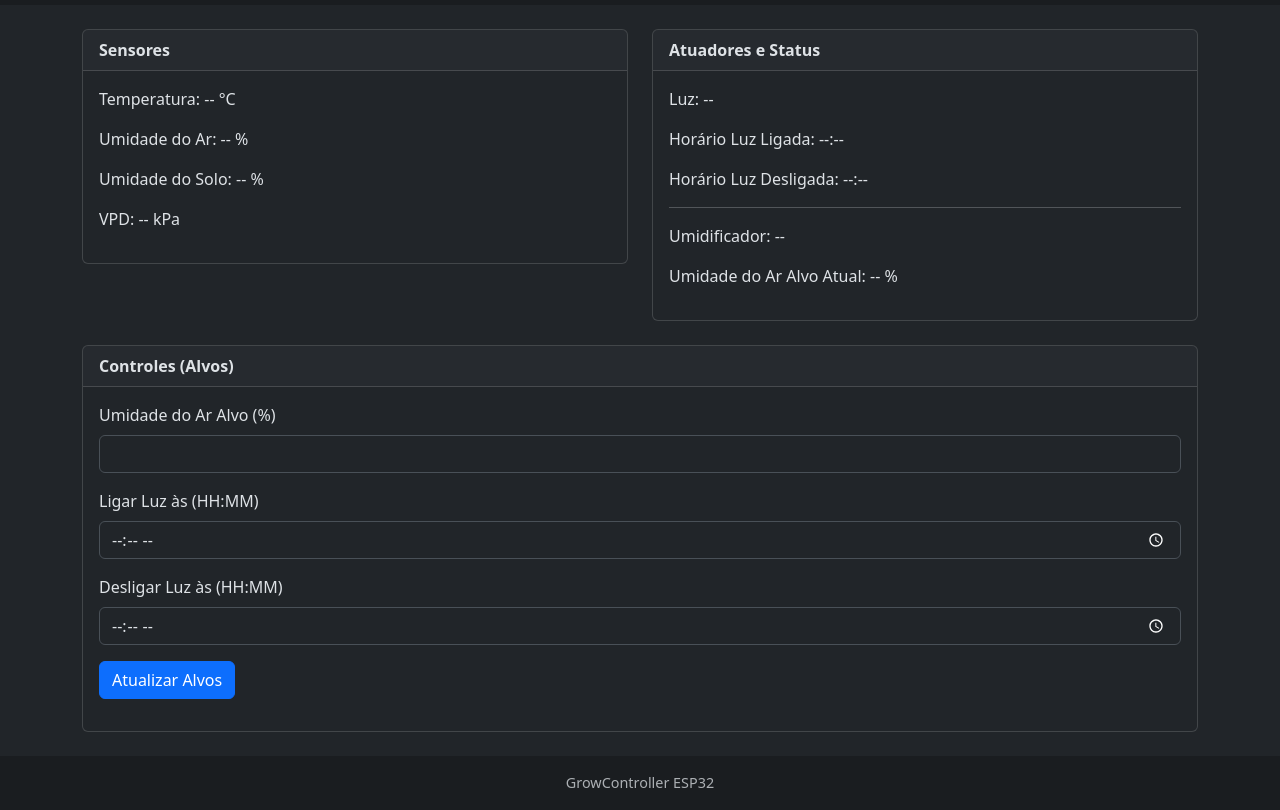
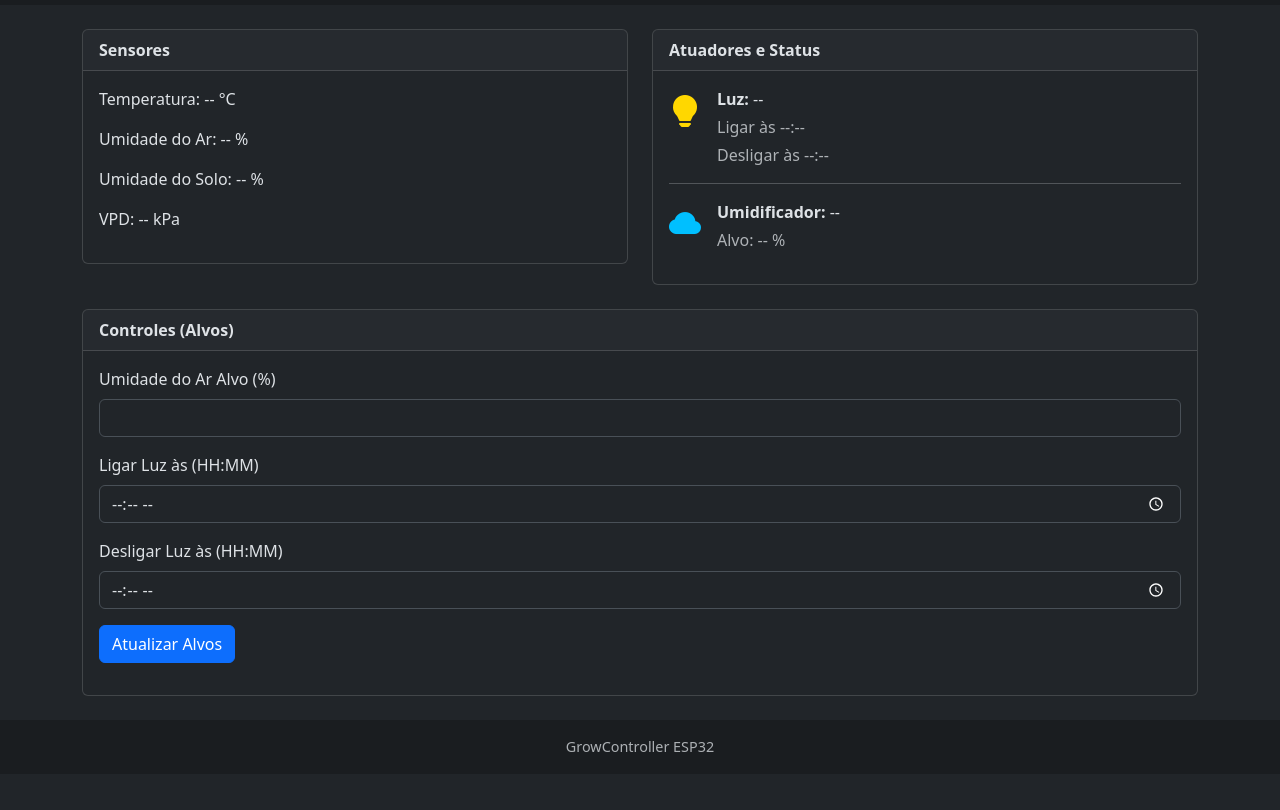
Before and after one commit to rafatrinity/sensor-net, a plain HTML site: page web/index.html in a window 1280 px wide. Shown: the part 51-861 px from the top of the page. After the commit the page ends 825 px from the top, so only its background shows below. Drawn offline with nearby package versions, Linux system fonts and the light colour scheme; no server answers.

Commit message:
Adiciona ícones e estilos para status de atuadores na interface

```diff
--- a/web/index.html
+++ b/web/index.html
@@ -5,6 +5,7 @@
     <meta name="viewport" content="width=device-width, initial-scale=1.0">
     <title>GrowController Dashboard</title>
     <link href="https://cdn.jsdelivr.net/npm/bootstrap@5.3.3/dist/css/bootstrap.min.css" rel="stylesheet" integrity="sha384-QWTKZyjpPEjISv5WaRU9OFeRpok6YctnYmDr5pNlyT2bRjXh0JMhjY6hW+ALEwIH" crossorigin="anonymous">
+    <link rel="stylesheet" href="https://cdn.jsdelivr.net/npm/bootstrap-icons@1.11.3/font/bootstrap-icons.min.css">
     <link rel="stylesheet" href="style.css">
 </head>
 <body>
@@ -38,12 +39,26 @@
                         Atuadores e Status
                     </div>
                     <div class="card-body">
-                        <p>Luz: <span id="light-status">--</span></p>
-                        <p>Horário Luz Ligada: <span id="light-on-time">--:--</span></p>
-                        <p>Horário Luz Desligada: <span id="light-off-time">--:--</span></p>
+                        <div class="actuator-status">
+                            <div class="status-icon" id="light-status-icon">
+                                <i class="bi bi-lightbulb-fill"></i>
+                            </div>
+                            <div class="status-text">
+                                <p><strong>Luz:</strong> <span id="light-status">--</span></p>
+                                <p class="text-muted">Ligar às <span id="light-on-time">--:--</span></p>
+                                <p class="text-muted">Desligar às <span id="light-off-time">--:--</span></p>
+                            </div>
+                        </div>
                         <hr>
-                        <p>Umidificador: <span id="humidifier-status">--</span></p>
-                        <p>Umidade do Ar Alvo Atual: <span id="current-target-air-humidity">--</span> %</p>
+                        <div class="actuator-status">
+                            <div class="status-icon" id="humidifier-status-icon">
+                                <i class="bi bi-cloud-fill"></i>
+                            </div>
+                            <div class="status-text">
+                                <p><strong>Umidificador:</strong> <span id="humidifier-status">--</span></p>
+                                <p class="text-muted">Alvo: <span id="current-target-air-humidity">--</span> %</p>
+                            </div>
+                        </div>
                     </div>
                 </div>
             </div>
--- a/web/scripts.js
+++ b/web/scripts.js
@@ -24,11 +24,20 @@ document.addEventListener('DOMContentLoaded', function() {
     }
 
     function updateStatusUI(data) {
+        // Atualiza status da luz
         lightStatusEl.textContent = data.light.isOn ? 'Ligada' : 'Desligada';
+        const lightIcon = document.getElementById('light-status-icon');
+        lightIcon.classList.toggle('active', data.light.isOn);
+        lightIcon.classList.toggle('inactive', !data.light.isOn);
         lightOnTimeEl.textContent = data.light.onTime;
         lightOffTimeEl.textContent = data.light.offTime;
 
+        // Atualiza status do umidificador
         humidifierStatusEl.textContent = data.humidifier.isOn ? 'Ligado' : 'Desligado';
+        const humidifierIcon = document.getElementById('humidifier-status-icon');
+        humidifierIcon.classList.toggle('active', data.humidifier.isOn);
+        humidifierIcon.classList.toggle('inactive', !data.humidifier.isOn);
+
         if (typeof data.humidifier.targetAirHumidity === 'number') {
             currentTargetAirHumidityEl.textContent = data.humidifier.targetAirHumidity.toFixed(1);
             if (targetAirHumidityInput.value === '') {
@@ -37,6 +46,8 @@ document.addEventListener('DOMContentLoaded', function() {
         } else {
             currentTargetAirHumidityEl.textContent = '--';
         }
+
+        // Atualiza campos do formulário se vazios
         if (targetLightOnInput.value === '') {
             targetLightOnInput.value = data.light.onTime;
         }
--- a/web/style.css
+++ b/web/style.css
@@ -18,3 +18,50 @@ body {
 .footer {
     font-size: 0.9em;
 }
+
+/* Estilos para atuadores */
+.actuator-status {
+    display: flex;
+    align-items: flex-start;
+    margin-bottom: 1rem;
+}
+
+.status-icon {
+    margin-right: 1rem;
+    font-size: 2rem;
+    transition: color 0.3s ease;
+}
+
+.status-icon.active {
+    color: #00ff00;
+}
+
+.status-icon.inactive {
+    color: #666;
+}
+
+.status-text {
+    flex: 1;
+}
+
+.status-text p {
+    margin-bottom: 0.25rem;
+}
+
+.status-text p:last-child {
+    margin-bottom: 0;
+}
+
+/* Ajuste para ícones específicos */
+#light-status-icon i {
+    color: #ffd700; /* Amarelo dourado para a luz */
+}
+
+#humidifier-status-icon i {
+    color: #00bfff; /* Azul claro para o umidificador */
+}
+
+#light-status-icon.inactive i,
+#humidifier-status-icon.inactive i {
+    opacity: 0.3;
+}
```
